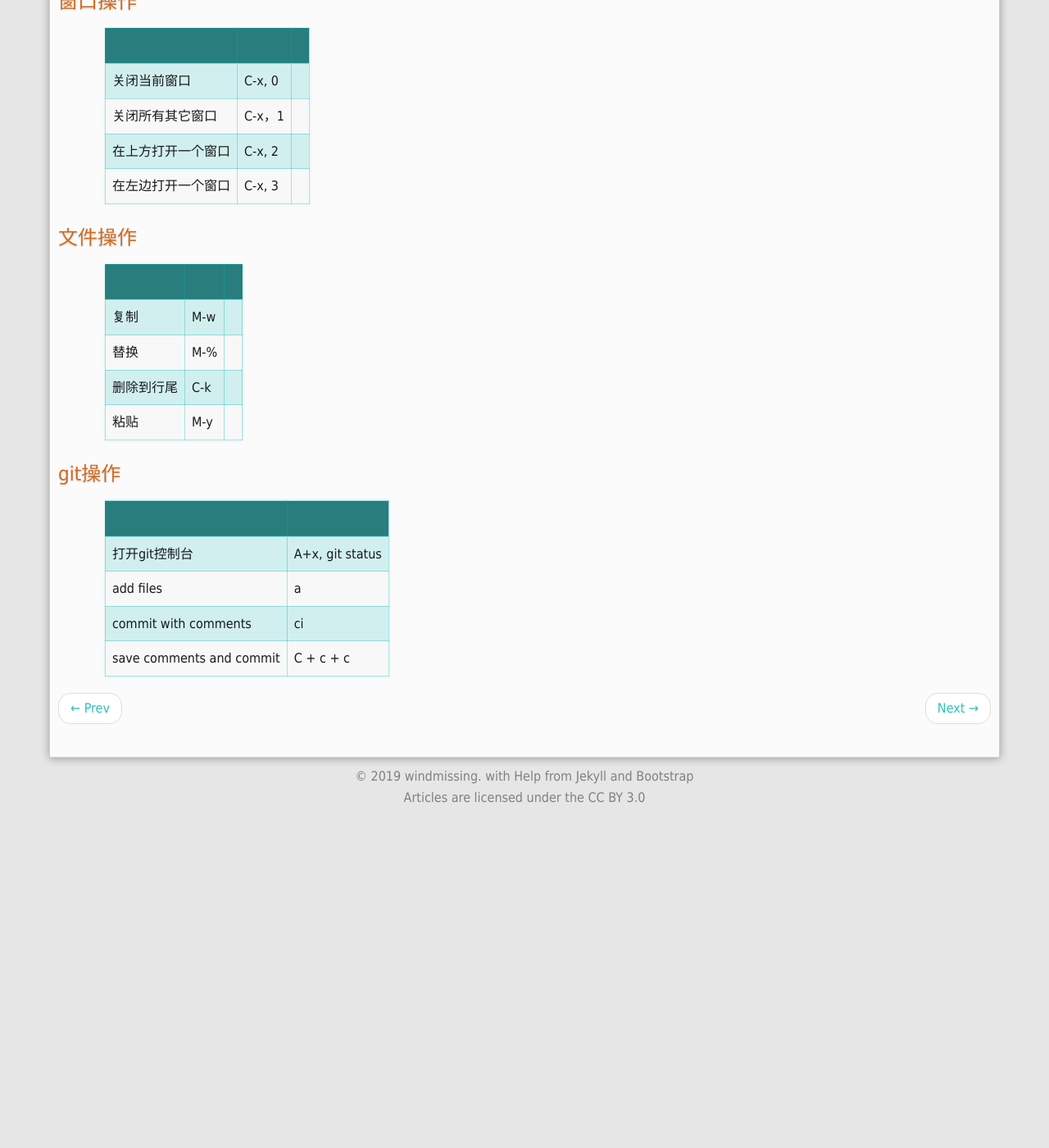
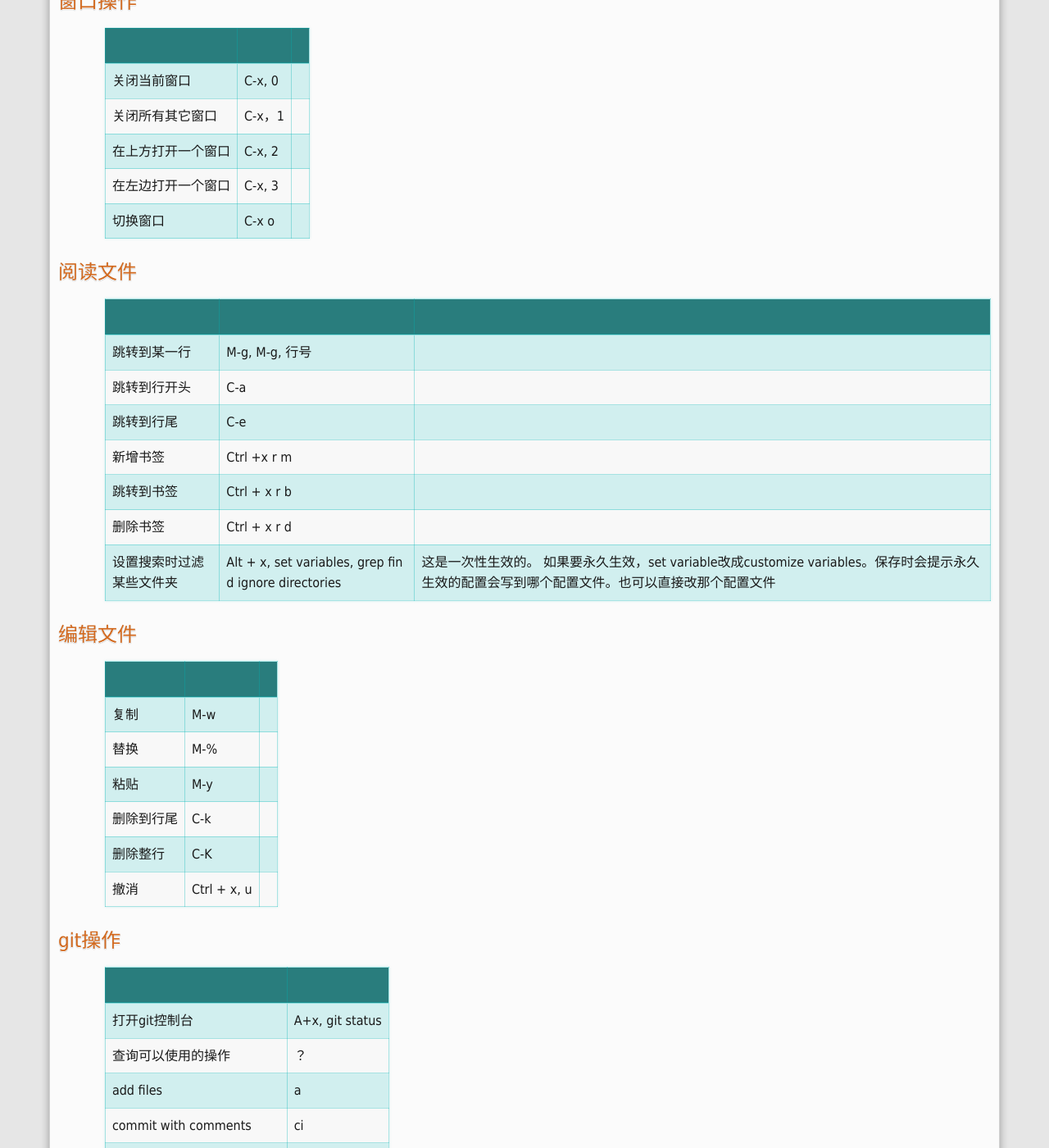
Before and after one commit to windmissing/windmissing.github.io, a Jekyll site: the page built from _posts/2016-05-16-emacs-commands.md, in a window 1280 px wide and 1400 px high, scrolled down 499 px. Shown: the whole window at 82% size. Built offline with Jekyll 4.4.1, drawn with Linux system fonts in a browser that asks for light colours; before the commit the page ends 1490 px from its top, so only the background shows below that; some of the changed text lies outside the part shown.

Commit message:
remove useless pages

```diff
--- a/_posts/2016-05-16-emacs-commands.md
+++ b/_posts/2016-05-16-emacs-commands.md
@@ -23,21 +23,39 @@ C = ctrl, M = alt
 |关闭所有其它窗口|C-x，1|
 |在上方打开一个窗口|C-x, 2|
 |在左边打开一个窗口|C-x, 3|
+|切换窗口   | C-x o  |
 
-#### 文件操作
+#### 阅读文件
 
 ||||
-|---|---|---|
-|复制|M-w|
-|替换|M-%|
-|删除到行尾|C-k|
-|粘贴|M-y|
+---|---|---
+跳转到某一行  | M-g, M-g, 行号  |   |
+跳转到行开头  | C-a  |   |
+跳转到行尾	  | C-e  |   |
+新增书签  | Ctrl +x r m  |   |
+跳转到书签  | Ctrl + x r b  |   |
+删除书签  | Ctrl + x r d  |   |
+设置搜索时过滤某些文件夹  | Alt + x, set variables, grep find ignore directories  | 这是一次性生效的。	如果要永久生效，set variable改成customize variables。保存时会提示永久生效的配置会写到哪个配置文件。也可以直接改那个配置文件
+
+#### 编辑文件
+
+||||
+---|---|---
+复制|M-w|
+替换|M-%|
+粘贴|M-y|
+删除到行尾|C-k|
+删除整行   | C-K  |
+  撤消 | Ctrl + x, u	  |
 
 #### git操作
 
 |||
 |---|---|
 |打开git控制台|A+x, git status|
+|查询可以使用的操作   | ？  |
 |add files|a|
 |commit with comments|ci|
-|save comments and commit|C + c + c|
+|commit --amend   | ca  |
+|save comments and commit|C-c, C-c|
+|stage   | s  |
```
Also changed, not shown: _posts/2014-08-12-welcome-to-jekyll.md (+10 -2 lines), _posts/2014-08-13-hello-jekyll.md (deleted, +0 -49 lines), _posts/2014-08-16-test-post.md (deleted, +0 -16 lines), _posts/2014-08-16-useful-links-for-github-pages.md (added, +12 -0 lines), _posts/2017-02-16-ten-years.md (deleted, +0 -8 lines), _posts/2017-02-16-yi-zhong-tian-pin-san-guo.md (+1 -1 lines).
